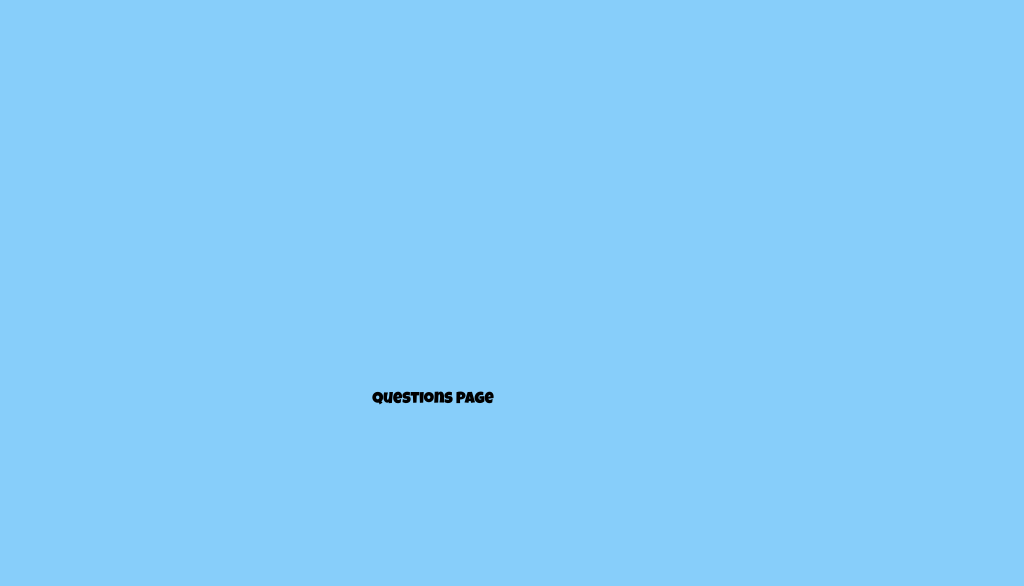
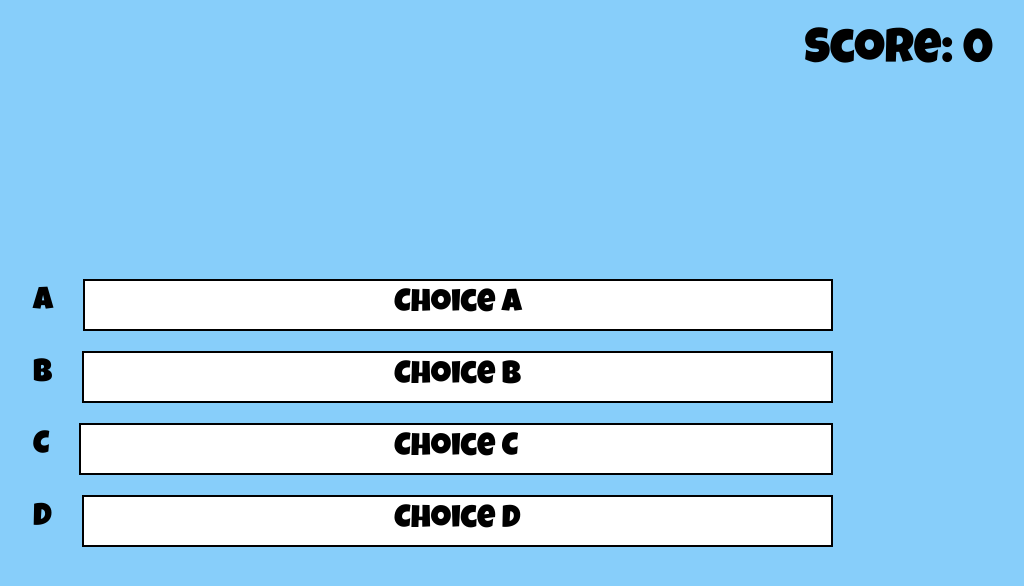
Before and after one commit to heyitsmeharv/quizzy, a React (Create React App) app: page /#/questions in a window 1280 px wide. Shown: the top 586 px of the page, without its empty margins (207-1231 px from the left). Built offline with nearby package versions, Linux system fonts and the light colour scheme; no server answers.

Commit message:
questions page

```diff
--- a/src/pages/Questions/Questions.js
+++ b/src/pages/Questions/Questions.js
@@ -4,12 +4,83 @@ import React from 'react';
 import style from './styles.module.scss';
 
 
-const QuestionsPage = () => {
-  return (
-    <div className={style.container}>
-     Questions Page
-    </div>
-  );
+class QuestionsPage extends React.Component {
+  constructor(props) {
+    super(props);
+    this.state = {
+      questions: [],
+      isLoading: true,
+      score: 0,
+    }
+  }
+
+  componentDidMount() {
+    // TODO allow the user to customise the quiz but for now, hardcode.
+    fetch("https://opentdb.com/api.php?amount=50&category=9&difficulty=easy&type=multiple")
+    .then(response => {
+      return response.json();
+    })
+    .then(loadedQuestions => {
+      loadedQuestions.results.map((loadedQuestion) => {
+        // format the response
+        const formattedQuestion = {
+          question: loadedQuestion.question
+        };
+
+        const answerChoices = [...loadedQuestion.incorrect_answers];
+        formattedQuestion.answer = Math.floor(Math.random() * 3) + 1;
+
+        answerChoices.splice(formattedQuestion.answer - 1, 0, loadedQuestion.correct_answer);
+
+        answerChoices.forEach((choice, index) => {
+          formattedQuestion["choice" + (index + 1)] = choice;
+        });
+
+        this.setState({
+          questions: formattedQuestion
+        })
+        return formattedQuestion;
+      });
+    });
+    this.setState({
+      isLoading: false,
+    });
+  }
+
+  render() {
+    const { questions, isLoading, score } = this.state;
+    console.log('questions', questions);
+
+    return (
+      <div className={style.container}>
+        {isLoading ?
+          <div>Loading</div> :
+          <>
+          <div className={style.score}>Score: {score}</div>
+          <div className={style.questions}>
+            <h2 className={style.questionTitle}>{questions.question}</h2>
+            <div className={style.choiceContainer}>
+              <p className={style.choicePrefix}>A</p>
+              <label className={style.choiceText}>Choice A</label>
+            </div>
+            <div className={style.choiceContainer}>
+              <p className={style.choicePrefix}>B</p>
+              <label className={style.choiceText}>Choice B</label>
+            </div>
+            <div className={style.choiceContainer}>
+              <p className={style.choicePrefix}>C</p>
+              <label className={style.choiceText}>Choice C</label>
+            </div>
+            <div className={style.choiceContainer}>
+              <p className={style.choicePrefix}>D</p>
+              <label className={style.choiceText}>Choice D</label>
+            </div>
+          </div>
+          </>
+        }
+      </div>
+    );
+  }
 }
 
 export default QuestionsPage;
--- a/src/pages/Questions/styles.module.scss
+++ b/src/pages/Questions/styles.module.scss
@@ -1,14 +1,56 @@
 .container {
   font-family: 'Luckiest Guy';
-  display: flex;
-  flex-direction: column;
-  align-items: center;
-  justify-content: center;
   background-color: lightskyblue;
   width: 100vw;
   height: 100vh;
   margin: 0 auto;
   overflow: hidden;
+
+  .score {
+    position: absolute;
+    right: 0;
+    top: 0;
+    font-size: 6vh;
+    padding: 2vh 10vh;
+  }
+
+  .questions {
+    width: 100vh;
+    height: 100vh;
+    display: flex;
+    flex-direction: column;
+    justify-content: center;
+    margin: 0 auto;
+
+    .questionTitle {
+      font-size: 5vh;
+      padding-bottom: 25px;
+    }
+
+    .choiceContainer {
+      font-size: 4vh;
+      display: flex;
+      margin: 10px 0;
+
+      .choicePrefix {
+        margin-right: 30px;
+      }
+      .choiceText {
+        display: flex;
+        background: white;
+        border: 2px solid black;
+        width: 100%;
+        justify-content: center;
+
+        &:hover {
+          transform: translateY(-3px);
+          box-shadow: 0 1rem 2rem rgba(0,0,0,.2);
+          color: lightskyblue;
+          cursor: pointer;
+        }
+      }
+    }
+  }
 
   .page-enter {
     from {
```
